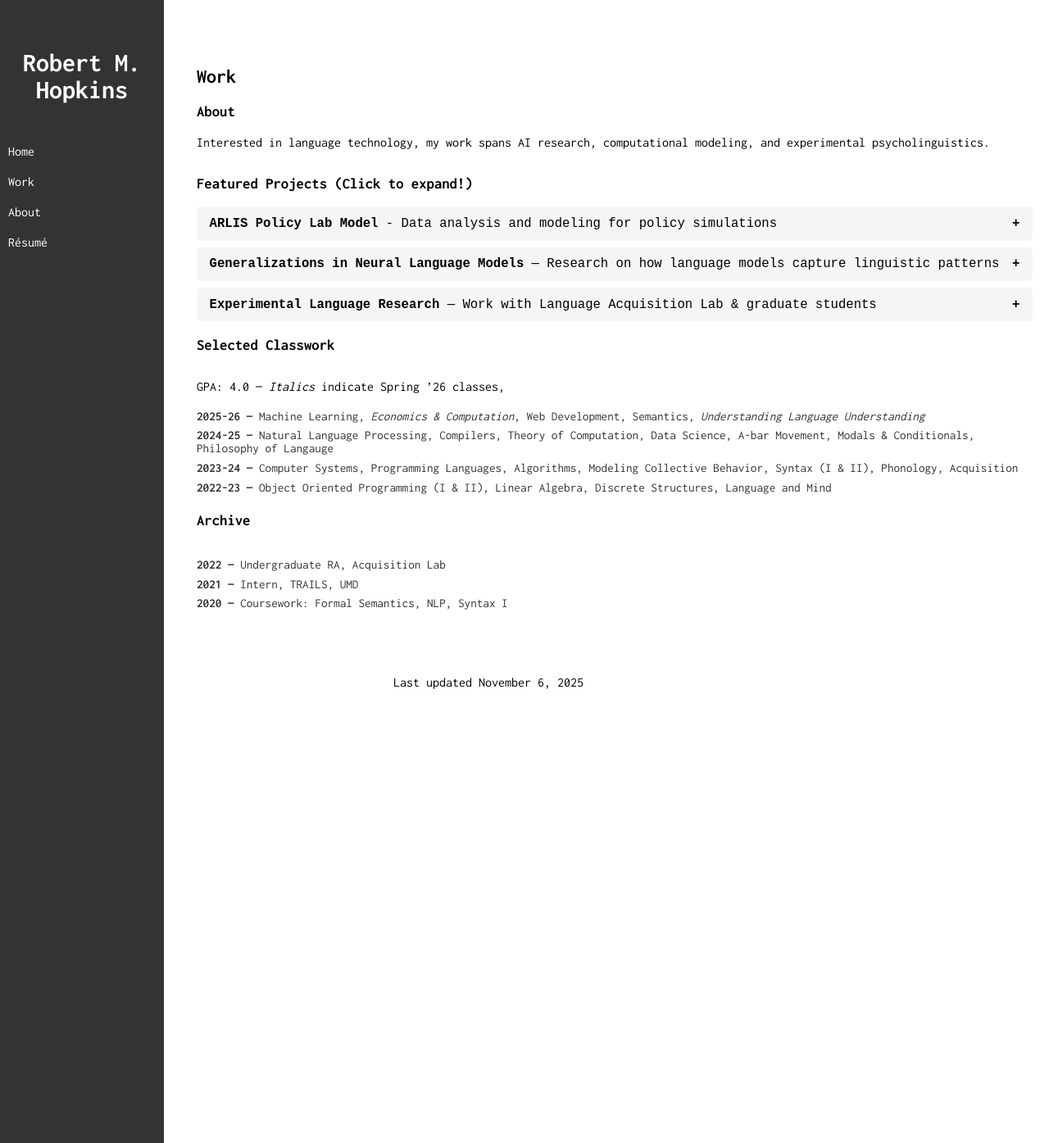
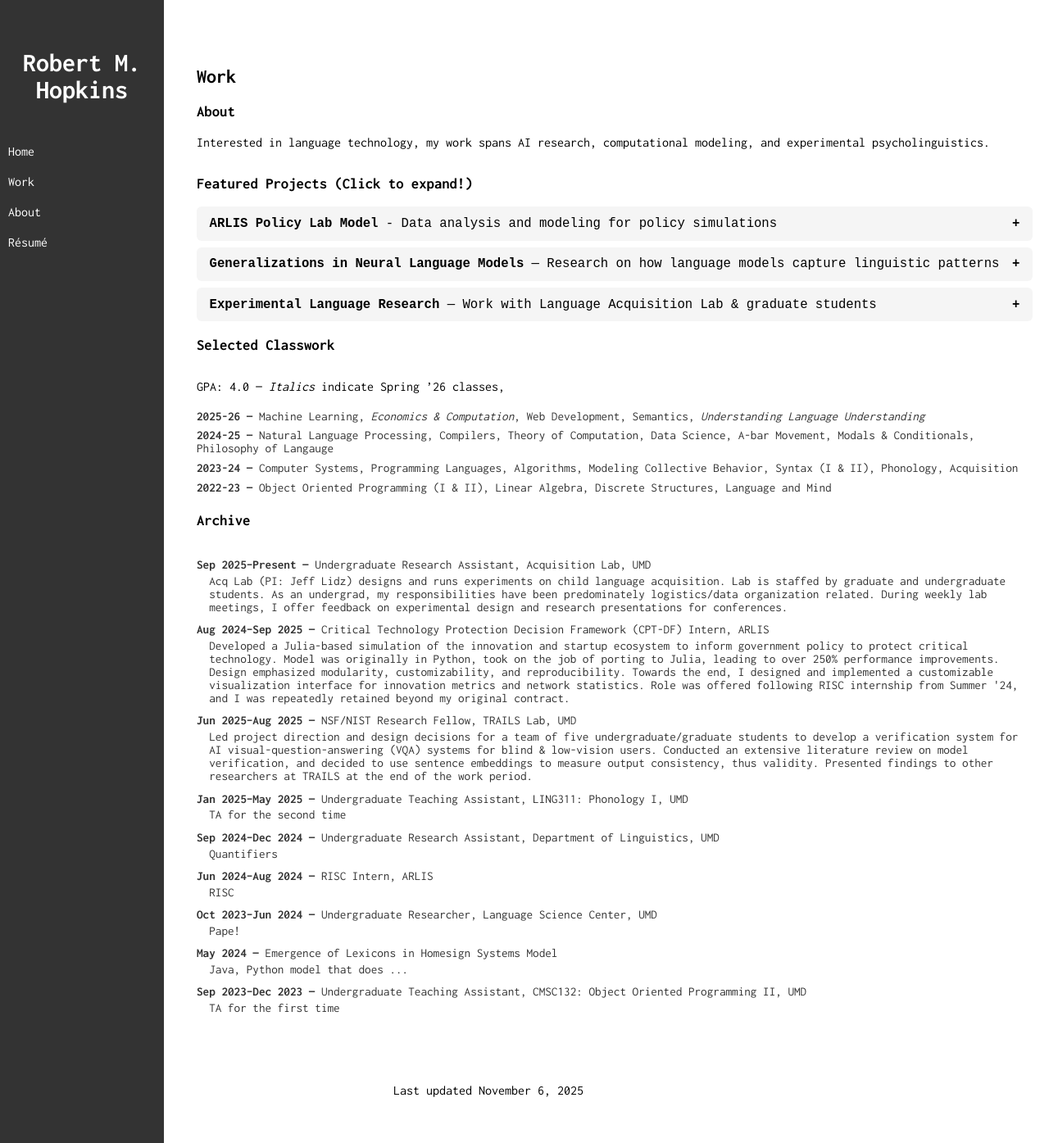
Before and after one commit to rmhopkins4/rmhopkins4.github.io, a Jekyll site: the page built from work.html, in a window 1280 px wide and 1395 px high. Shown: the whole window at 82% size. Built offline with Jekyll 4.4.1, drawn with Linux system fonts in a browser that asks for light colours.

Commit message:
some archive work

```diff
--- a/_layouts/default.html
+++ b/_layouts/default.html
@@ -1,5 +1,5 @@
 ---
-last_modified: 2025-11-06T20:13:17-0500
+last_modified: 2025-11-06T20:49:56-0500
 ---
 <!DOCTYPE html>
 <html lang="en">
--- a/about.html
+++ b/about.html
@@ -1,6 +1,6 @@
 ---
 layout: default
-last_modified: 2025-11-06T20:13:17-0500
+last_modified: 2025-11-06T20:49:56-0500
 title: Robert M. Hopkins — About
 ---
 
--- a/assets/css/styles.css
+++ b/assets/css/styles.css
@@ -298,3 +298,9 @@ body {
   font-size: 0.95em;
   color: #333;
 }
+
+.archive li p {
+  margin-left: 1em;
+  margin-top: 0.25em;
+  margin-bottom: 0.25em;
+}
--- a/index.html
+++ b/index.html
@@ -1,6 +1,6 @@
 ---
 layout: default
-last_modified: 2025-11-06T20:13:17-0500
+last_modified: 2025-11-06T20:49:56-0500
 title: Robert M. Hopkins
 ---
 
--- a/resume.html
+++ b/resume.html
@@ -1,6 +1,6 @@
 ---
 layout: default
-last_modified: 2025-11-06T20:13:17-0500
+last_modified: 2025-11-06T20:49:56-0500
 title: Robert M. Hopkins — Résumé
 ---
 
--- a/work.html
+++ b/work.html
@@ -66,14 +66,41 @@ title: Robert M. Hopkins — Work
     <h3>Archive</h3>
     <div class="archive">
       <ul>
-        <li><strong>2022 —</strong>
-          Undergraduate RA, Acquisition Lab
+        <li><strong>Sep 2025–Present —</strong>
+          Undergraduate Research Assistant, Acquisition Lab, UMD
+          <p class="archive-info">Acq Lab (PI: Jeff Lidz) designs and runs experiments on child language acquisition. Lab is staffed by graduate and undergraduate students. As an undergrad, my responsibilities have been predominately logistics/data organization related. During weekly lab meetings, I offer feedback on experimental design and research presentations for conferences. </p>
         </li>
-        <li><strong>2021 —</strong>
-          Intern, TRAILS, UMD
+        <li><strong>Aug 2024–Sep 2025 —</strong>
+          Critical Technology Protection Decision Framework (CPT-DF) Intern, ARLIS
+          <p class="archive-info">Developed a Julia-based simulation of the innovation and startup ecosystem to inform government policy to protect critical technology. Model was originally in Python, took on the job of porting to Julia, leading to over 250% performance improvements. Design emphasized modularity, customizability, and reproducibility. Towards the end, I designed and implemented a customizable visualization interface for innovation metrics and network statistics. Role was offered following RISC internship from Summer '24, and I was repeatedly retained beyond my original contract.</p>
         </li>
-        <li><strong>2020 —</strong>
-          Coursework: Formal Semantics, NLP, Syntax I
+        <li><strong>Jun 2025–Aug 2025 —</strong>
+          NSF/NIST Research Fellow, TRAILS Lab, UMD
+          <p class="archive-info">Led project direction and design decisions for a team of five undergraduate/graduate students to develop a verification system for AI visual-question-answering (VQA) systems for blind & low-vision users. Conducted an extensive literature review on model verification, and decided to use sentence embeddings to measure output consistency, thus validity. Presented findings to other researchers at TRAILS at the end of the work period.</p>
+        </li>
+        <li><strong>Jan 2025–May 2025 —</strong>
+          Undergraduate Teaching Assistant, LING311: Phonology I, UMD
+          <p class="archive-info">TA for the second time</p>
+        </li>
+        <li><strong>Sep 2024–Dec 2024 —</strong>
+          Undergraduate Research Assistant, Department of Linguistics, UMD
+          <p class="archive-info">Quantifiers</p>
+        </li>
+        <li><strong>Jun 2024–Aug 2024 —</strong>
+          RISC Intern, ARLIS
+          <p class="archive-info">RISC</p>
+        </li>
+        <li><strong>Oct 2023–Jun 2024 —</strong>
+          Undergraduate Researcher, Language Science Center, UMD
+          <p class="archive-info">Pape!</p>
+        </li>
+        <li><strong>May 2024 —</strong>
+          Emergence of Lexicons in Homesign Systems Model
+          <p class="archive-info">Java, Python model that does ...</p>
+        </li>
+        <li><strong>Sep 2023–Dec 2023 —</strong>
+          Undergraduate Teaching Assistant, CMSC132: Object Oriented Programming II, UMD
+          <p class="archive-info">TA for the first time</p>
         </li>
       </ul>
     </div>
```
Also changed, not shown: other parts of work.html (+1 -1 lines), README.md.
